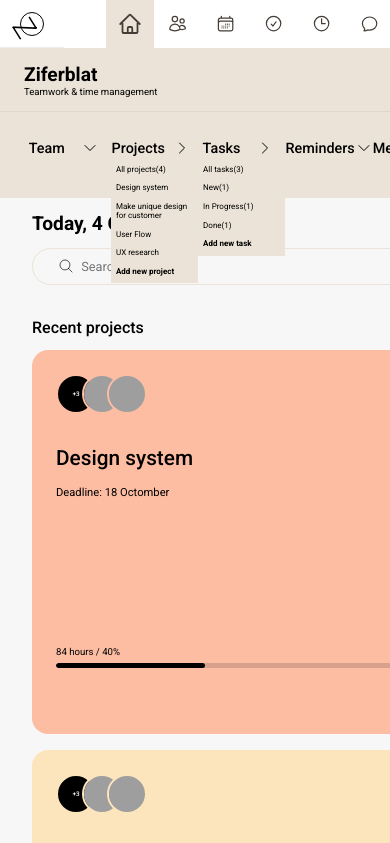
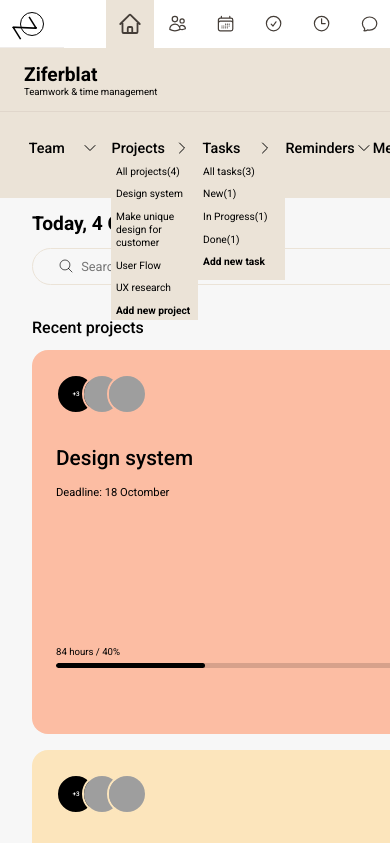
Before and after one commit to Darshan-Kantesariya/Test_5, a website: page index.html in a window 390 px wide. Shown: the top 843 px of the page. Drawn offline with Linux system fonts and the light colour scheme; grey boxes are pictures that could not be loaded.

Commit message:
try to make responsive

```diff
--- a/sass/_menu.scss
+++ b/sass/_menu.scss
@@ -36,6 +36,7 @@
       display: flex;
       // flex-direction: column;
     }
+
 
     &-drop,
     &-drop1,
@@ -102,7 +103,7 @@
         // display: none;
 
         @media only screen and (max-width: 600px) {
-          font-size: 0.5rem
+          font-size: 0.64rem
          }
 
         &-list {
@@ -119,13 +120,13 @@
     &-drop1 {
       height: 11.5rem;
       @media only screen and (max-width: 600px) {
-        height: 9.2rem;
+        // height: 9.2rem;
        }
     }
     &-drop2 {
       height: 9rem;
       @media only screen and (max-width: 600px) {
-        height: 7.5rem;
+        // height: 7.5rem;
        }
     }
     &-drop,
--- a/script.js
+++ b/script.js
@@ -80,7 +80,7 @@ function show4() {
     }
     else {
         box.style.display = "inline-block";
-        document.querySelector(".menu-list-drop4").style.height = "6rem";
+        document.querySelector(".menu-list-drop4").style.height = "6.5rem";
         document.querySelector(".menu-list-drop-team-icon4").style.transform = "rotate(0deg)";
     }
 }
```
Also changed, not shown: index.html (+6 -4 lines), css/style.css.
